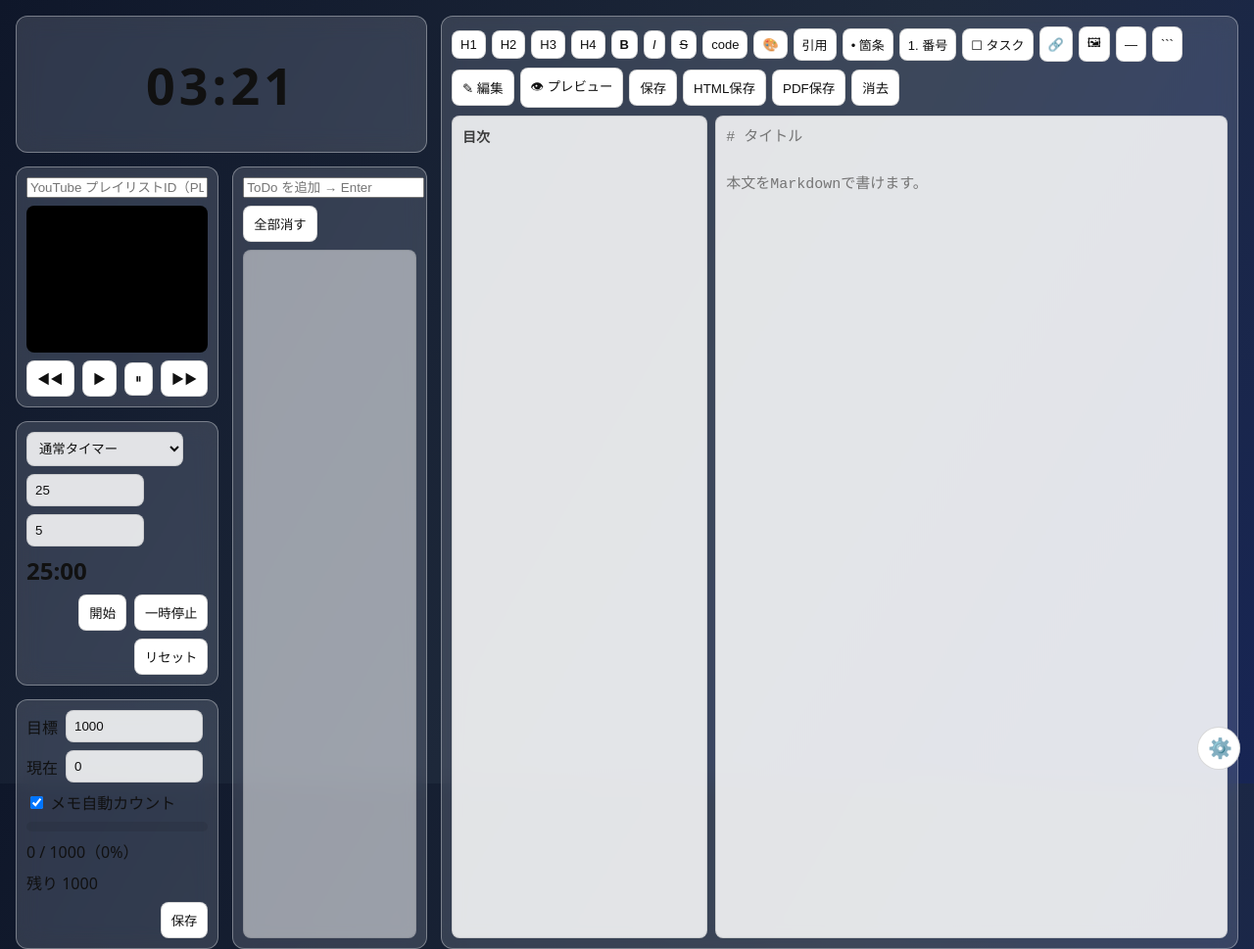
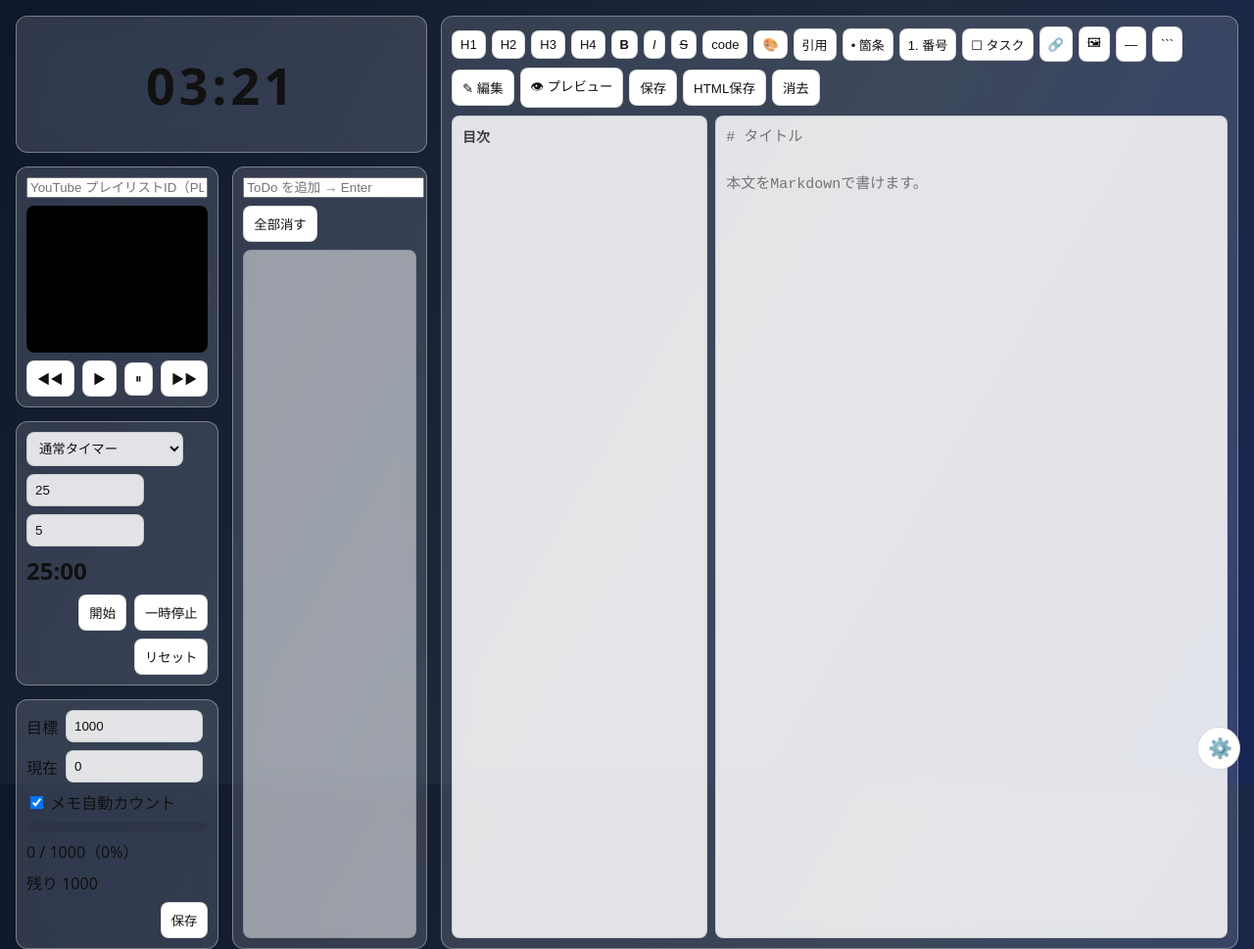
Before and after one commit to aetostingray3830-stack/dashboard, a plain HTML site: page index.html in a window 1280 px wide. Shown: the whole page at 98% size. Drawn offline with nearby package versions, Linux system fonts and the light colour scheme.

Commit message:
Update index.html

```diff
--- a/index.html
+++ b/index.html
@@ -119,7 +119,6 @@
           <button class="btn" id="previewMode">👁 プレビュー</button>
           <button class="btn" id="saveMemo">保存</button>
           <button class="btn" id="exportHtml">HTML保存</button>
-          <button class="btn" id="exportPdf">PDF保存</button>
           <button class="btn" id="clearMemo">消去</button>
         </div>
       </div>
```
